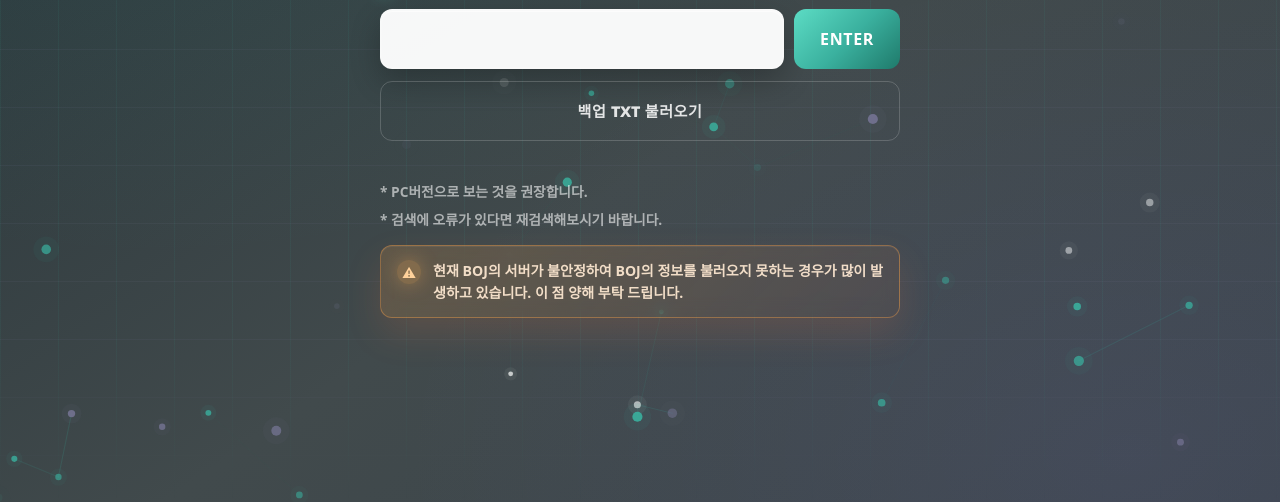
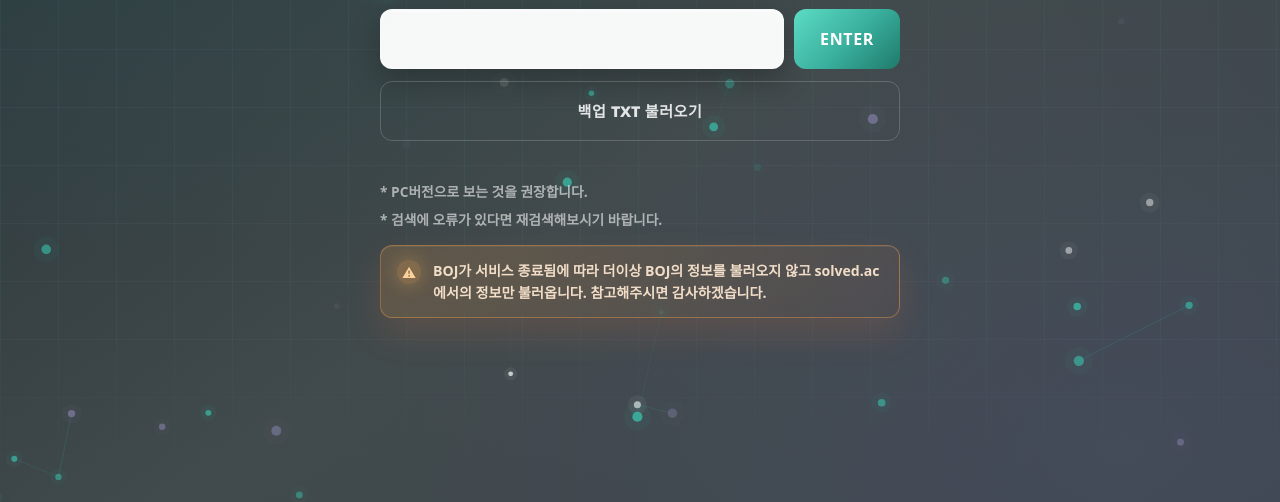
Before and after one commit to haruharo101/BOJ-memory, a website: page public/index.html in a window 1280 px wide. Shown: the part 298-800 px from the top of the page. Drawn offline with Linux system fonts and the light colour scheme; a web font is replaced by a local one.

Commit message:
Update BOJ service notice

```diff
--- a/public/index.html
+++ b/public/index.html
@@ -39,7 +39,7 @@
             <p class="search-note">* 검색에 오류가 있다면 재검색해보시기 바랍니다.</p>
             <div class="search-warning" role="note" aria-label="BOJ 서버 안내">
               <span class="search-warning-icon" aria-hidden="true">⚠</span>
-              <p class="search-warning-text">현재 BOJ의 서버가 불안정하여 BOJ의 정보를 불러오지 못하는 경우가 많이 발생하고 있습니다. 이 점 양해 부탁 드립니다.</p>
+              <p class="search-warning-text">BOJ가 서비스 종료됨에 따라 더이상 BOJ의 정보를 불러오지 않고 solved.ac에서의 정보만 불러옵니다. 참고해주시면 감사하겠습니다.</p>
             </div>
           </form>
         </div>
```
Also changed, not shown: README.md.
